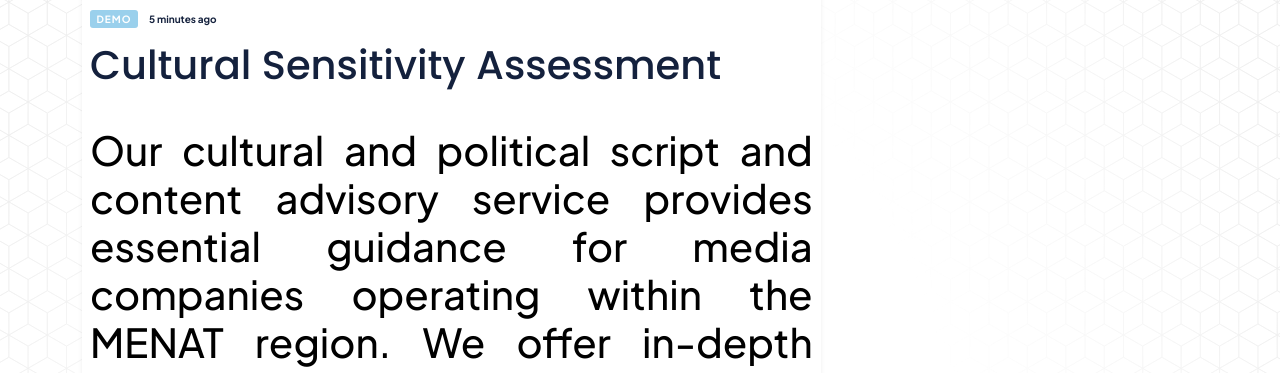
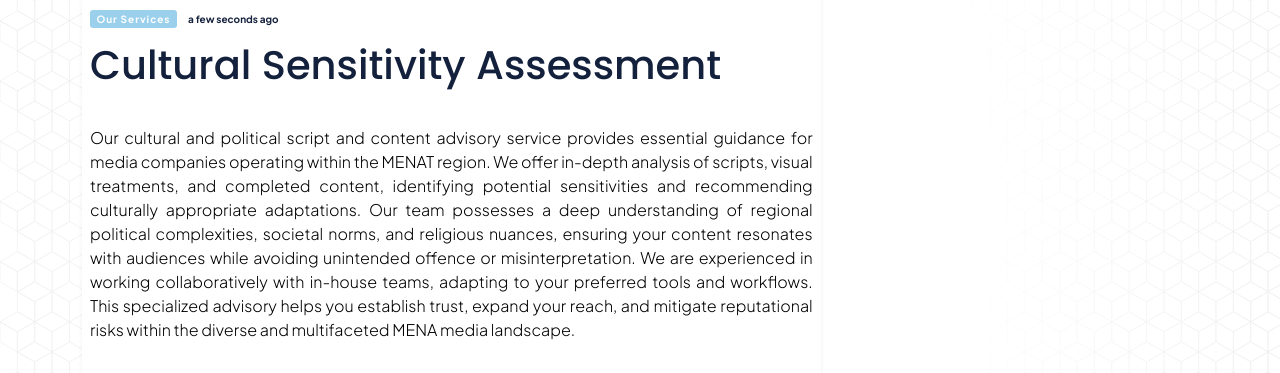
Before and after one commit to fadi-eljurdi/jurdiconsult-2024, a plain HTML site: page services/cultural-sensitivity-assessment.html in a window 1280 px wide. Shown: the part 575-948 px from the top of the page. Drawn offline with nearby package versions, Linux system fonts and the light colour scheme; no server answers; files whose address does not match are found by name.

Commit message:
Editor updated this page

```diff
--- a/services/cultural-sensitivity-assessment.html
+++ b/services/cultural-sensitivity-assessment.html
@@ -7,7 +7,7 @@
     <title>Cultural Sensitivity Assessment</title>
 
     <meta name="title" content="Cultural Sensitivity Assessment">
-    <meta name="description" content="A critical issue to any international business trying to access a new market, particularly the Middle East ">
+    <meta name="description" content="A critical issue to any international business trying to access a new market, particularly the Middle East">
     <meta name="keywords" content="cultural sensitivity, assessment, diversity, inclusion, empathy, cross,cultural communication, intercultural competence, cultural awareness, global mindset, unconscious bias">
     <meta name="robots" content="index, follow">
     <meta http-equiv="Content-Type" content="text/html; charset=utf-8">
@@ -18,14 +18,14 @@
     <meta property="og:type" content="website">
     <meta property="og:url" content="https://jurdiconsult.media/services/cultural-sensitivity-assessment.html">
     <meta property="og:title" content="Cultural Sensitivity Assessment">
-    <meta property="og:description" content="A critical issue to any international business trying to access a new market, particularly the Middle East ">
+    <meta property="og:description" content="A critical issue to any international business trying to access a new market, particularly the Middle East">
     <meta property="og:image" content="https://lh3.googleusercontent.com/d/1Q1P_Gdo_fnMfR2vpkCxwECaFIzZ_kL9w">
 
     <!-- Twitter -->
     <meta property="twitter:card" content="summary_large_image">
     <meta property="twitter:url" content="https://jurdiconsult.media/services/cultural-sensitivity-assessment.html">
     <meta property="twitter:title" content="Cultural Sensitivity Assessment">
-    <meta property="twitter:description" content="A critical issue to any international business trying to access a new market, particularly the Middle East ">
+    <meta property="twitter:description" content="A critical issue to any international business trying to access a new market, particularly the Middle East">
     <meta property="twitter:image" content="https://lh3.googleusercontent.com/d/1Q1P_Gdo_fnMfR2vpkCxwECaFIzZ_kL9w">
     <link rel="shortcut icon" href="https://lh3.googleusercontent.com/d/1Q1P_Gdo_fnMfR2vpkCxwECaFIzZ_kL9w" type="image/x-icon">
 
@@ -51,10 +51,10 @@
                         <blog-header aria-label="blog-header"></blog-header>
                         <blog-media></blog-media>
                         <section class="article-body">
-                            <p class="article-p"><span class="blog-badge">DEMO</span><time>{{utilities.timo('Tue, 07 May 2024 13:31:31 GMT')}}</time></p>
+                            <p class="article-p"><span class="blog-badge">Our Services </span><time>{{utilities.timo('Tue, 07 May 2024 13:36:49 GMT')}}</time></p>
                             <h1 class="article-h1">Cultural Sensitivity Assessment</h1>
                             <aside class="article-aside">
-                                <p class="ql-align-justify"><br></p><h1 class="ql-align-justify"><span style="color: rgb(0, 0, 0);">Our cultural and political script and content advisory service provides essential guidance for media companies operating within the MENAT region. We offer in-depth analysis of scripts, visual treatments, and completed content, identifying potential sensitivities and recommending culturally appropriate adaptations. Our team possesses a deep understanding of regional political complexities, societal norms, and religious nuances, ensuring your content resonates with audiences while avoiding unintended offence or misinterpretation. We are experienced in working collaboratively with in-house teams, adapting to your preferred tools and workflows. This specialized advisory helps you establish trust, expand your reach, and mitigate reputational risks within the diverse and multifaceted MENA media landscape.</span></h1><p><br></p>
+                                <p class="ql-align-justify"><br></p><p class="ql-align-justify"><span style="color: rgb(0, 0, 0);">Our cultural and political script and content advisory service provides essential guidance for media companies operating within the MENAT region. We offer in-depth analysis of scripts, visual treatments, and completed content, identifying potential sensitivities and recommending culturally appropriate adaptations. Our team possesses a deep understanding of regional political complexities, societal norms, and religious nuances, ensuring your content resonates with audiences while avoiding unintended offence or misinterpretation. We are experienced in working collaboratively with in-house teams, adapting to your preferred tools and workflows. This specialized advisory helps you establish trust, expand your reach, and mitigate reputational risks within the diverse and multifaceted MENA media landscape.</span></p><p><br></p>
                             </aside>
                         </section>
                         <blog-footer aria-label="blog-footer"></blog-footer>
```
